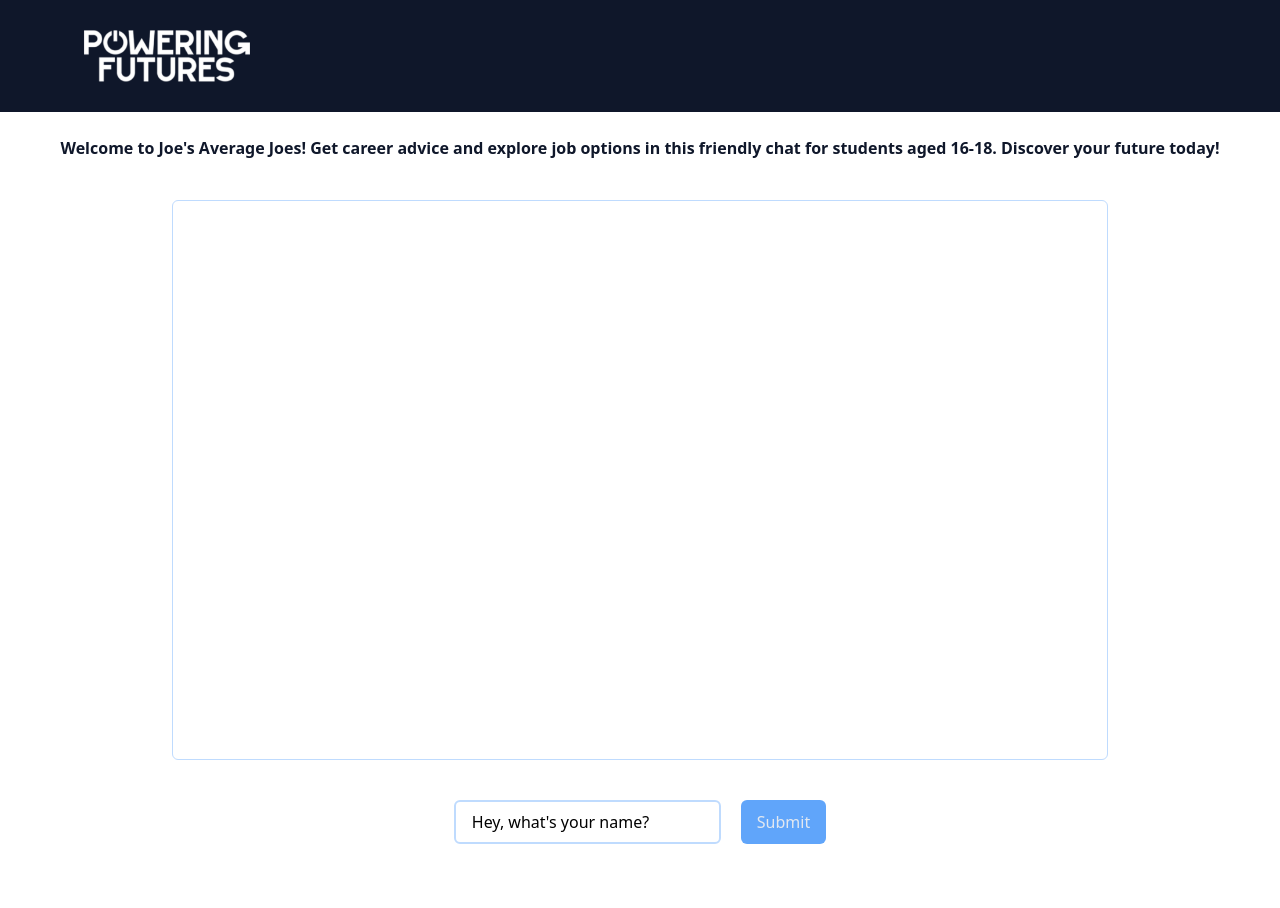
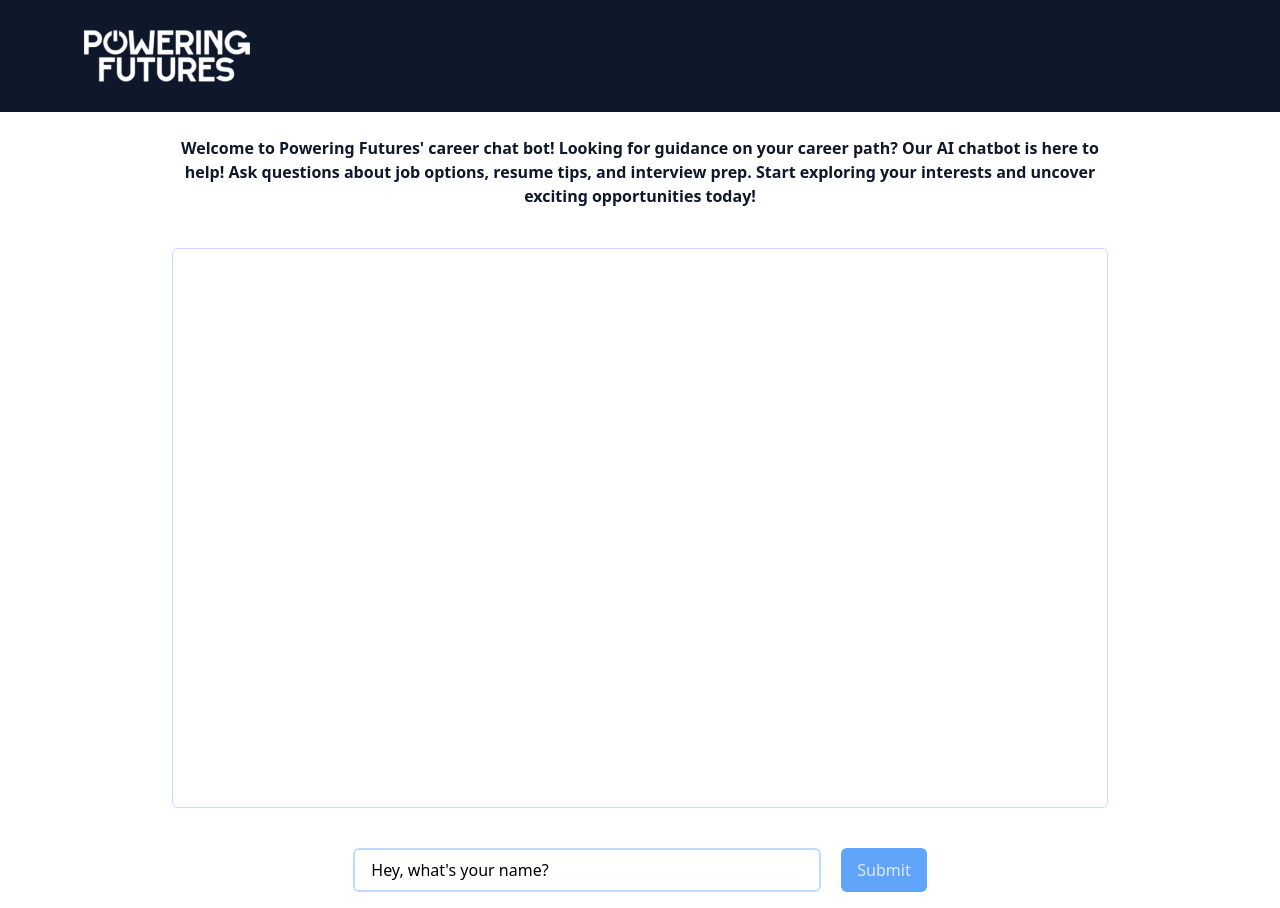
Before and after one commit to AparnaAbbina/averagejoe, a React (Create React App) app: page / in a window 1280 px wide. Before the commit the page ends 860 px from the top, so only its background shows below. Built offline with nearby package versions, Linux system fonts and the light colour scheme.

Commit message:
Welcome message and input field styling

```diff
--- a/src/App.jsx
+++ b/src/App.jsx
@@ -53,7 +53,7 @@ function App() {
 
 	// This is the welcome message that is displayed when the user first loads the page.
 	const welcomeMessage =
-		"Welcome to Joe's Average Joes! Get career advice and explore job options in this friendly chat for students aged 16-18. Discover your future today!";
+		"Welcome to Powering Futures' career chat bot! Looking for guidance on your career path? Our AI chatbot is here to help! Ask questions about job options, resume tips, and interview prep. Start exploring your interests and uncover exciting opportunities today!";
 
 	return (
 		<main className="w-screen h-screen grid grid-rows-auto-1fr gap-2">
@@ -61,7 +61,7 @@ function App() {
 				<img className="h-[80px]" src="/PowerFuture.png" alt="logo" />
 			</nav>
 			<section className="w-full p-4 flex flex-col gap-2 items-center">
-				<p className="font-bold text-slate-900 w-full text-center">
+				<p className="font-bold text-slate-900 w-3/4 text-center">
 					{welcomeMessage}
 				</p>
 				<br />
@@ -83,7 +83,7 @@ function App() {
 					})}
 				</div>
 				<br />
-				<section className="flex flex-row gap-5 justify-center">
+				<section className="flex flex-row gap-5 justify-center w-3/4">
 					<input
 						type="text"
 						value={inputVal}
@@ -91,7 +91,7 @@ function App() {
 						onChange={handleChange}
 						// When the input is clicked, we select the text.
 						onFocus={(e) => e.target.select()}
-						className="border-blue-200 px-4 py-2 border-2 rounded-md"
+						className="border-blue-200 px-4 py-2 border-2 rounded-md w-1/2"
 					/>
 					<button
 						className="text-slate-200 hover:text-slate-50 bg-blue-400 hover:bg-blue-900 transition-all duration-1000 px-4 py-2 rounded-md"
```
